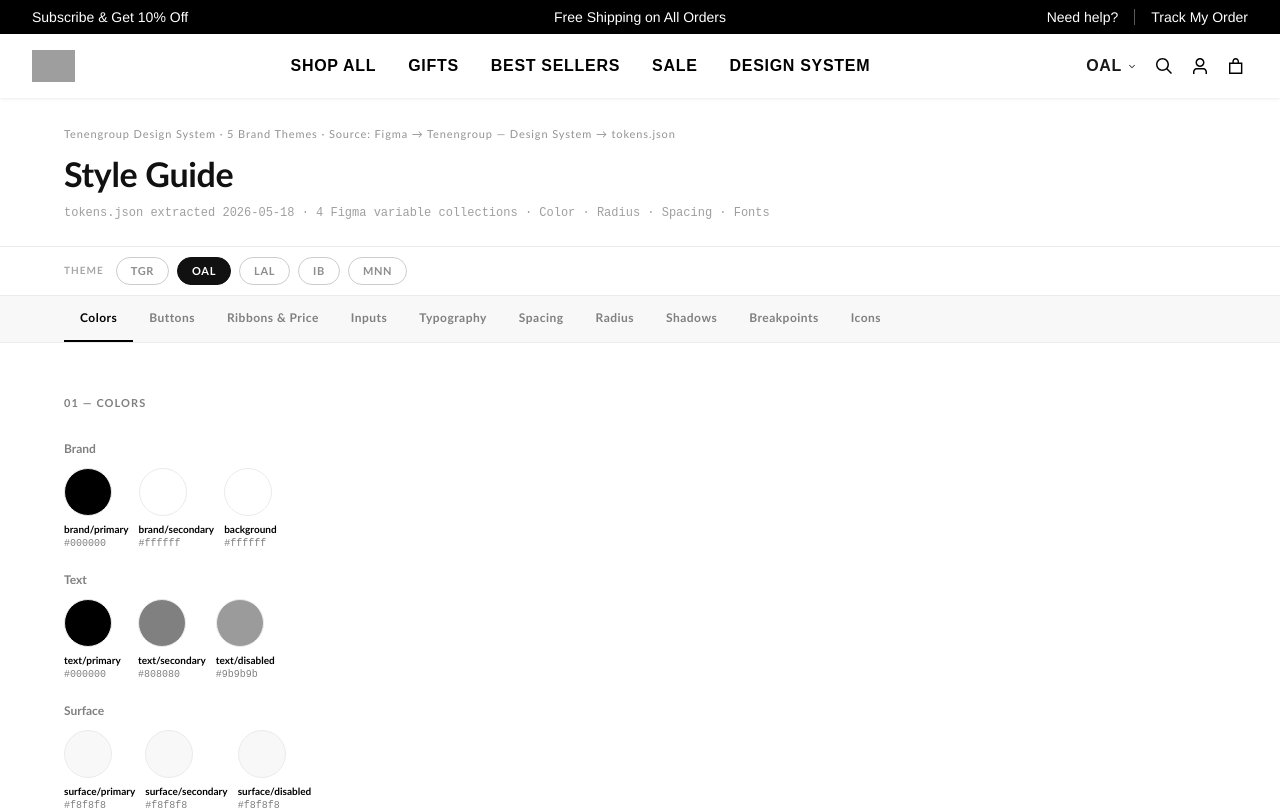
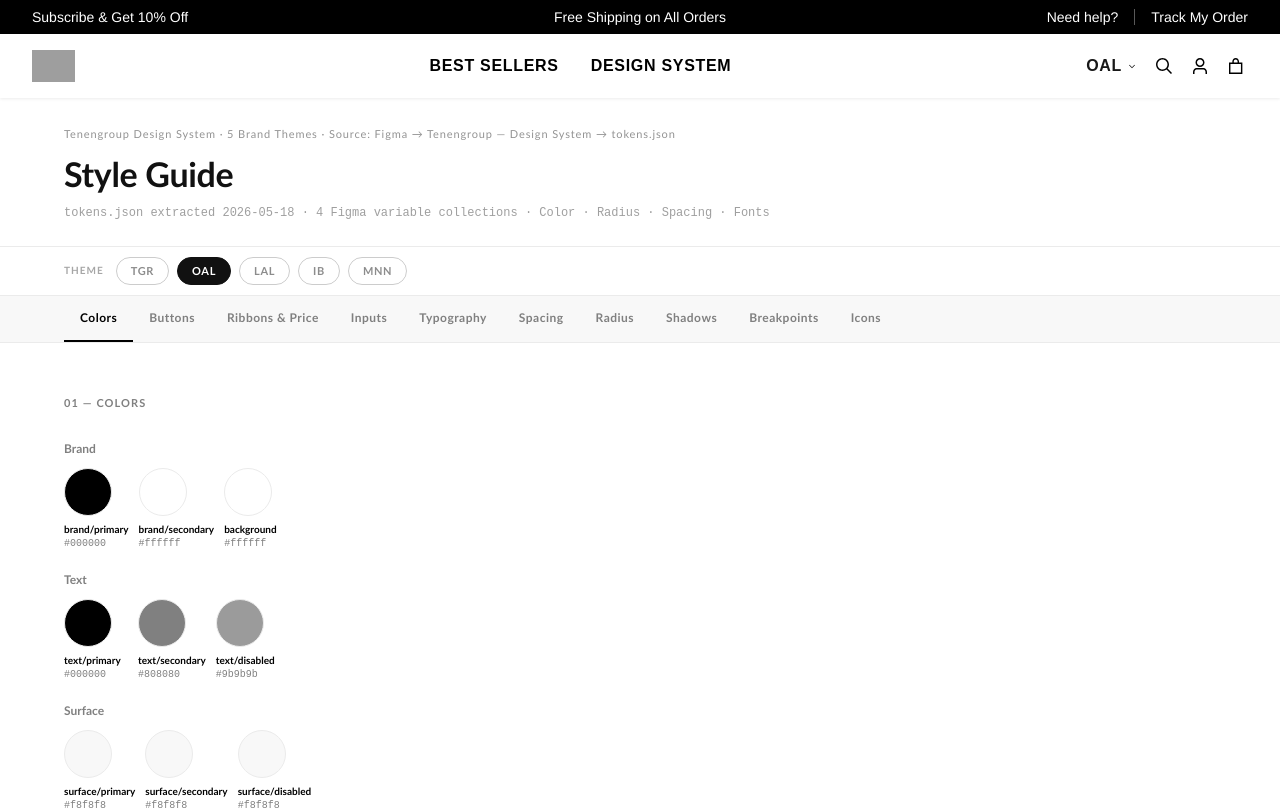
Before and after one commit to taliabarkai/sites2026, a Next.js app: page /styleguide in a window 1280 px wide. Shown: the top 810 px of the page. Built offline with nearby package versions, Linux system fonts and the light colour scheme; grey boxes are pictures that could not be loaded; a web font is replaced by a local one.

Commit message:
Refactor z-index values and padding in ThemeSwitcher and CategoryPage styles
- Updated z-index in ThemeSwitcher for improved layering.
- Adjusted z-index and padding in CategoryPage for better layout consistency.
- Modified swatches prop in CategoryPageClient for brand-specific handling.

```diff
--- a/app/[brand]/_components/ThemeSwitcher/ThemeSwitcher.module.css
+++ b/app/[brand]/_components/ThemeSwitcher/ThemeSwitcher.module.css
@@ -49,7 +49,7 @@
   position: absolute;
   top: calc(100% + var(--spacing-xs));
   right: 0;
-  z-index: var(--z-sticky);
+  z-index: 9999;
   min-width: 200px;
   margin: 0;
   padding: var(--spacing-xs);
--- a/app/[brand]/_config/siteContent.ts
+++ b/app/[brand]/_config/siteContent.ts
@@ -24,10 +24,10 @@ export const DEFAULT_TOPLINE = {
 }
 
 export const DEFAULT_NAV_LINKS: NavLink[] = [
-  { label: 'Shop All', href: '/category' },
-  { label: 'Gifts', href: '/gifts' },
+  // { label: 'Shop All', href: '/category' },
+  // { label: 'Gifts', href: '/gifts' },
   { label: 'Best Sellers', href: '/category' },
-  { label: 'Sale', href: '/sale' },
+  // { label: 'Sale', href: '/sale' },
   { label: 'Design System', href: '/styleguide' },
 ]
 
--- a/app/[brand]/category/CategoryPage.module.css
+++ b/app/[brand]/category/CategoryPage.module.css
@@ -43,7 +43,7 @@
   position: sticky;
   /* top: var(--sticky-top); */
   top: 96px;
-  z-index: var(--z-sticky);
+  z-index: 1;
   background: var(--colors-background);
 }
 
@@ -52,7 +52,7 @@
   align-items: center;
   justify-content: space-between;
   gap: var(--spacing-md);
-  padding: var(--spacing-md) var(--layout-page-margin);
+  padding: var(--spacing-lg) var(--layout-page-margin);
   max-width: var(--layout-max-width);
   margin: 0 auto;
 }
--- a/app/[brand]/category/CategoryPageClient.tsx
+++ b/app/[brand]/category/CategoryPageClient.tsx
@@ -173,6 +173,8 @@ function CategoryPageInner() {
                 originalPrice={p.originalPrice}
                 defaultImage={p.defaultImage}
                 hoverImage={p.hoverImage}
+                // swatches={DEFAULT_PRODUCT_SWATCHES}
+                swatches={brand !== 'lal' ? DEFAULT_PRODUCT_SWATCHES : undefined}
               />
             ))}
           </div>
```
